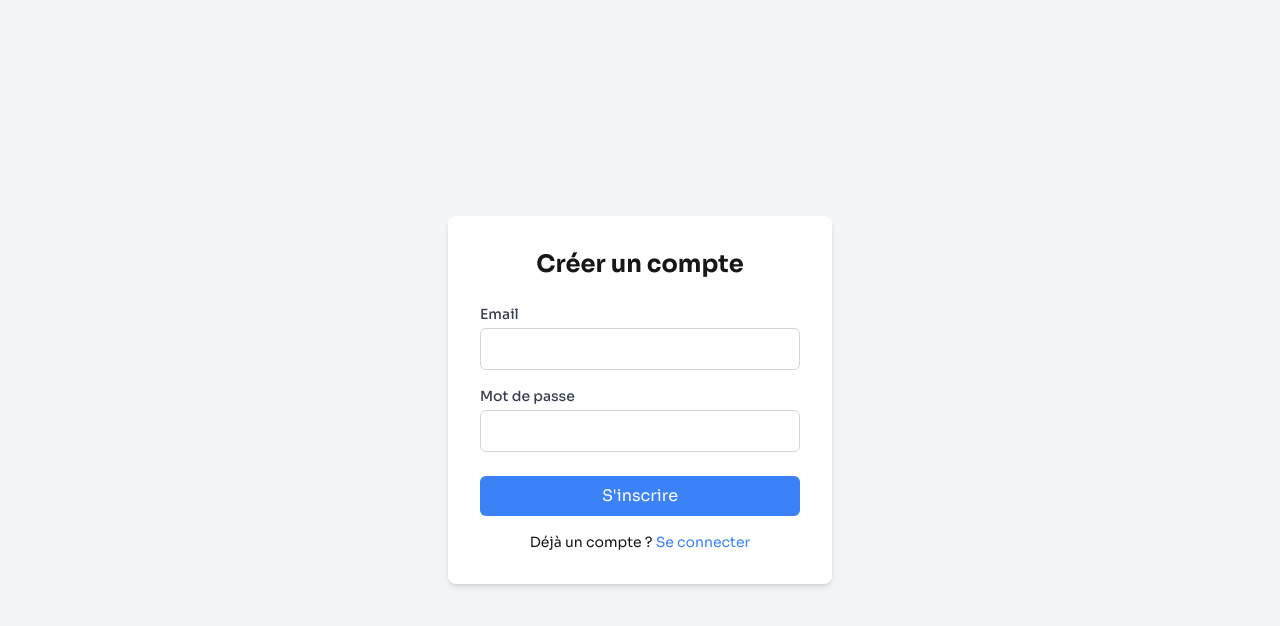
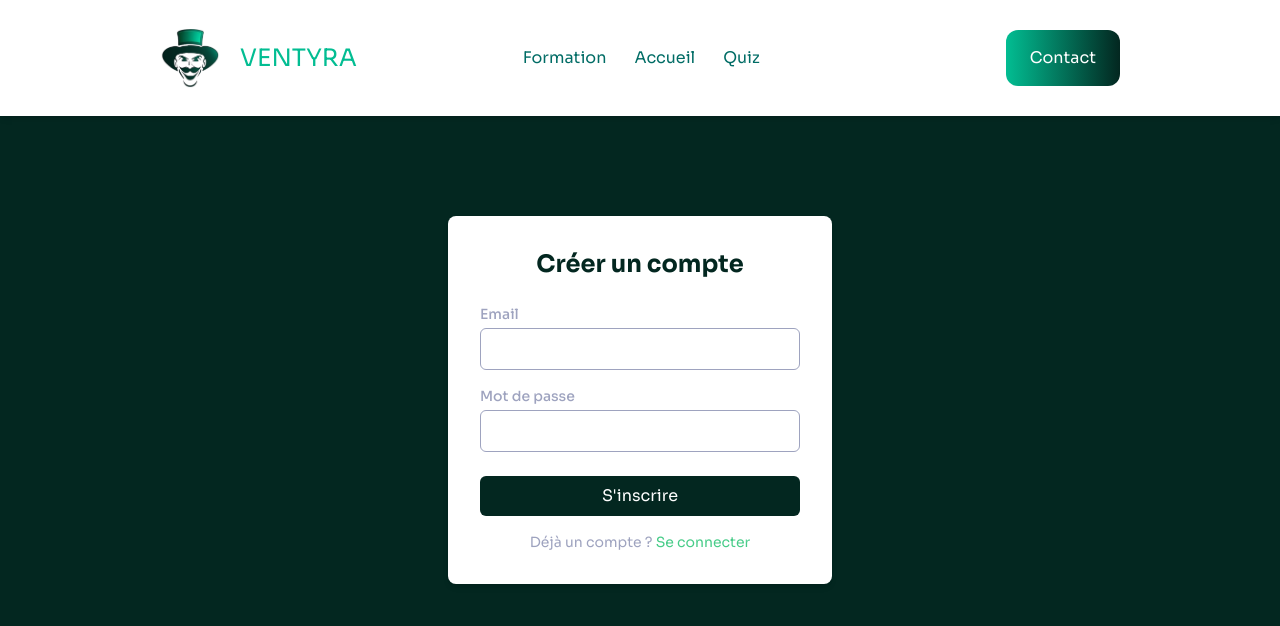
Before and after one commit to Valyors/ventyra, a Next.js app: page / in a window 1280 px wide. Shown: the top 626 px of the page. Built offline with nearby package versions, Linux system fonts and the light colour scheme.

Commit message:
frontend inscription

```diff
--- a/app/components/navbar.tsx
+++ b/app/components/navbar.tsx
@@ -3,7 +3,7 @@ import Image from "next/image";
 
 const Navbar = () => {
   return (
-    <nav className="flex items-center justify-between px-40 py-7 bg-white shadow-md">
+    <nav className="flex items-center justify-between px-40 py-7 bg-white shadow-md absolute top-0 left-0 w-full">
       {/* Logo */}
       <Link href="https://ventyra-cybersecurity.framer.website/" className="flex items-center space-x-5">
         <Image
@@ -17,10 +17,10 @@ const Navbar = () => {
 
       {/* Liens */}
       <div className="flex space-x-7 text-[#006C65]">
-        <Link href="/formation" className="hover:text-[#02BD92] transition-colors duration-300 ease-in-out">
+        <Link href="https://ventyra-cybersecurity.framer.website/#features" className="hover:text-[#02BD92] transition-colors duration-300 ease-in-out">
           Formation
         </Link>
-        <Link href="/accueil" className="hover:text-[#02BD92] transition-colors duration-300 ease-in-out">
+        <Link href="https://ventyra-cybersecurity.framer.website/" className="hover:text-[#02BD92] transition-colors duration-300 ease-in-out">
           Accueil
         </Link>
         <Link href="/quiz" className="hover:text-[#02BD92] transition-colors duration-300 ease-in-out">
--- a/app/layout.tsx
+++ b/app/layout.tsx
@@ -8,8 +8,11 @@ const sora = Sora({
 });
 
 export const metadata: Metadata = {
-  title: "Create Next App",
-  description: "Generated by create next app",
+  title: "Ventyra",
+  description: "Consulting cybersecurity",
+  icons: {
+    icon: '/ventyra-logo.png',
+  },
 };
 
 export default function RootLayout({
--- a/app/page.tsx
+++ b/app/page.tsx
@@ -2,6 +2,7 @@
 
 import { useState } from 'react';
 import { useRouter } from 'next/navigation';
+import Navbar from './components/navbar';
 
 const Register = () => {
   const [email, setEmail] = useState('');
@@ -33,42 +34,43 @@ const Register = () => {
   };
 
   return (
-    <div className="flex justify-center items-center h-screen bg-gray-100">
+    <div className="flex justify-center items-center h-screen bg-[#032720]">
+      <Navbar />
       <div className="bg-white p-8 rounded-lg shadow-md w-96">
-        <h2 className="text-2xl font-bold mb-6 text-center">Créer un compte</h2>
+        <h2 className="text-2xl font-bold mb-6 text-center text-[#032720]">Créer un compte</h2>
 
         {error && <div className="text-red-500 text-center mb-4">{error}</div>}
 
         <form onSubmit={handleSubmit}>
           <div className="mb-4">
-            <label className="block text-sm font-medium text-gray-700">Email</label>
+            <label className="block text-sm font-medium text-[#9EA3BF]">Email</label>
             <input
               type="email"
               value={email}
               onChange={(e) => setEmail(e.target.value)}
-              className="mt-1 p-2 border border-gray-300 rounded-md w-full"
+              className="mt-1 p-2 border border-[#9EA3BF] rounded-md w-full"
               required
             />
           </div>
 
           <div className="mb-6">
-            <label className="block text-sm font-medium text-gray-700">Mot de passe</label>
+            <label className="block text-sm font-medium text-[#9EA3BF]">Mot de passe</label>
             <input
               type="password"
               value={password}
               onChange={(e) => setPassword(e.target.value)}
-              className="mt-1 p-2 border border-gray-300 rounded-md w-full"
+              className="mt-1 p-2 border border-[#9EA3BF] rounded-md w-full"
               required
             />
           </div>
 
-          <button type="submit" className="w-full bg-blue-500 text-white p-2 rounded-md hover:bg-blue-600">
+          <button type="submit" className="w-full bg-[#032720] text-white p-2 rounded-md">
             S&apos;inscrire
           </button>
         </form>
 
-        <p className="mt-4 text-sm text-center">
-          Déjà un compte ? <a href="/login" className="text-blue-500">Se connecter</a>
+        <p className="mt-4 text-sm text-center text-[#9EA3BF]">
+          Déjà un compte ? <a href="/login" className="text-[#47CC88]">Se connecter</a>
         </p>
       </div>
     </div>
```
